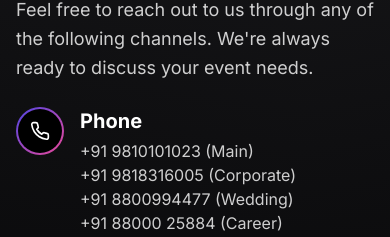
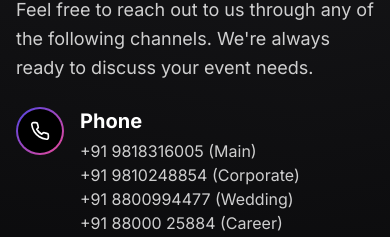
Before and after one commit to NaveenKapur/v0-elite-events-website, a Next.js app: page /contact in a window 390 px wide. Shown: the part 1732-1969 px from the top of the page. Built offline with nearby package versions, Linux system fonts and the light colour scheme.

Commit message:
Update contact page phone numbers

```diff
--- a/app/contact/ContactPageClient.tsx
+++ b/app/contact/ContactPageClient.tsx
@@ -325,8 +325,8 @@ export default function ContactPageClient() {
                     </div>
                     <div>
                       <h3 className="text-xl font-bold text-white">Phone</h3>
-                      <p className="mt-1 text-white/80">+91 9810101023 (Main)</p>
-                      <p className="text-white/80">+91 9818316005 (Corporate)</p>
+                      <p className="mt-1 text-white/80">+91 9818316005 (Main)</p>
+                      <p className="text-white/80">+91 9810248854 (Corporate)</p>
                       <p className="text-white/80">+91 8800994477 (Wedding)</p>
                       <p className="text-white/80">+91 88000 25884 (Career)</p>
                     </div>
@@ -576,7 +576,7 @@ export default function ContactPageClient() {
                 <div className="mt-10 flex flex-col items-center justify-center gap-6 sm:flex-row">
                   <Button
                     className="group relative overflow-hidden rounded-full bg-gradient-to-r from-gradientPurple to-gradientPink px-8 py-6 text-lg font-medium text-white"
-                    onClick={() => (window.location.href = "tel:09810101023")}
+                    onClick={() => (window.location.href = "tel:09818316005")}
                   >
                     <span className="relative z-10">Discuss Your Event</span>
                     <span className="absolute inset-0 z-0 bg-gradient-to-r from-gradientPink to-gradientPurple opacity-0 transition-opacity duration-300 group-hover:opacity-100"></span>
```
